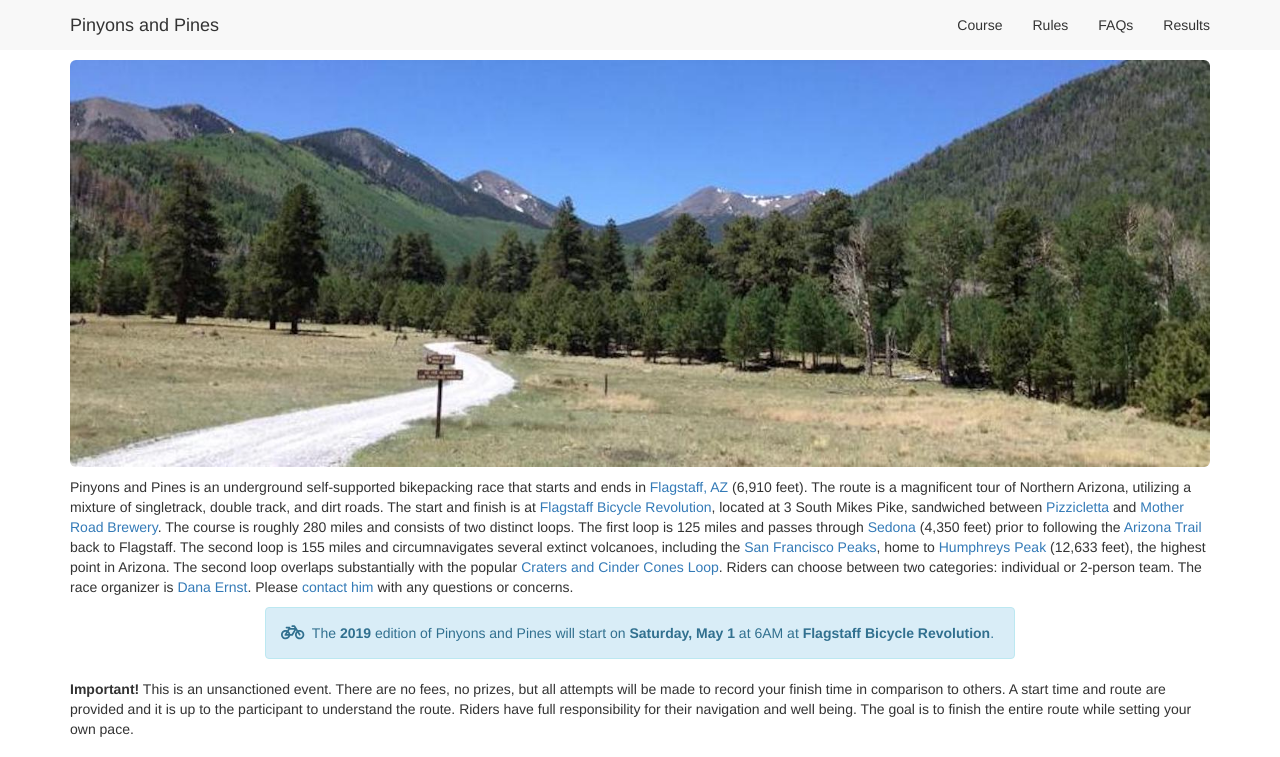
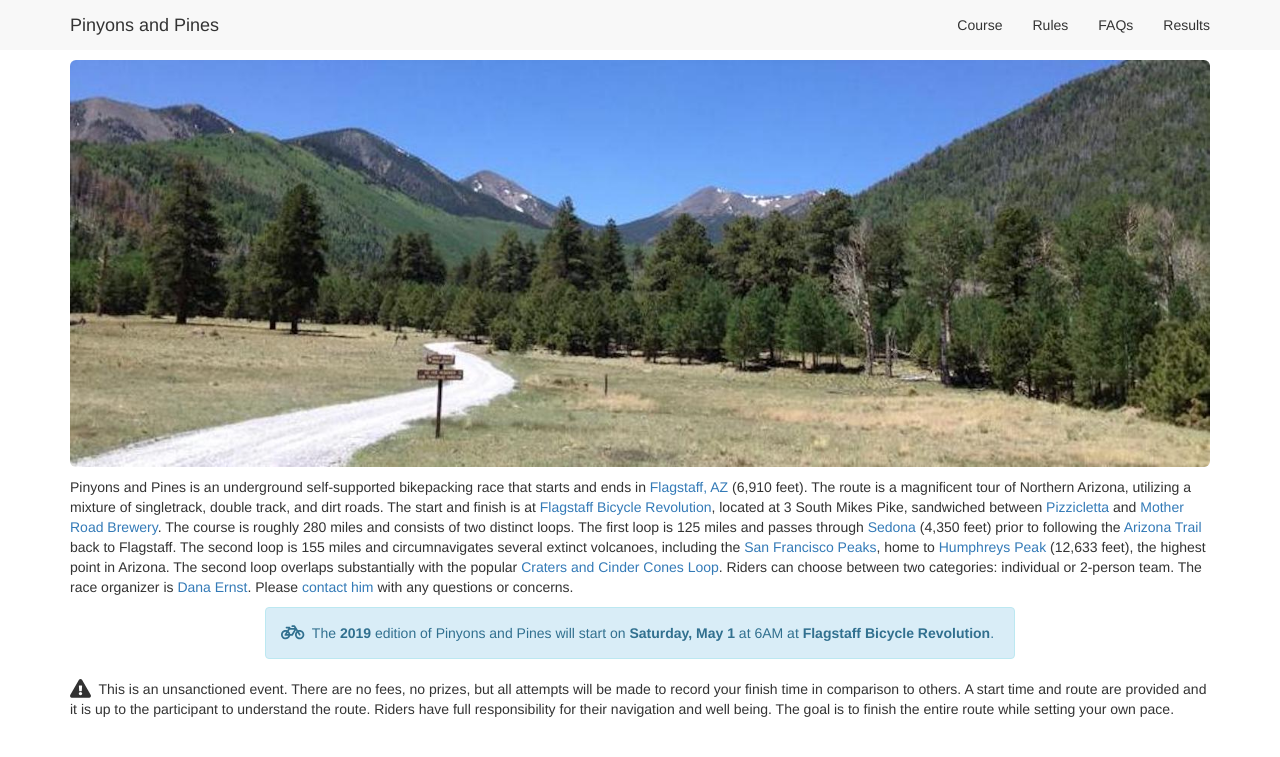
Before and after one commit to dcernst/PinyonsPines, a Jekyll site: the page built from index.md, in a window 1280 px wide and 1374 px high. Shown: the top 757 px of the window. Built offline with Jekyll 4.4.1, drawn with Linux system fonts in a browser that asks for light colours; nearby versions of some CDN libraries; grey boxes are pictures that could not be loaded.

Commit message:
Update to index

```diff
--- a/index.md
+++ b/index.md
@@ -17,7 +17,7 @@ Pinyons and Pines is an underground self-supported bikepacking race that starts
 <div class="col-xs-2"></div>
 </div>
 
-**Important!** This is an unsanctioned event. There are no fees, no prizes, but all attempts will be made to record your finish time in comparison to others. A start time and route are provided and it is up to the participant to understand the route. Riders have full responsibility for their navigation and well being. The goal is to finish the entire route while setting your own pace.
+<i class="fa fa-exclamation-triangle fa-lg" aria-hidden="true"></i>&nbsp; This is an unsanctioned event. There are no fees, no prizes, but all attempts will be made to record your finish time in comparison to others. A start time and route are provided and it is up to the participant to understand the route. Riders have full responsibility for their navigation and well being. The goal is to finish the entire route while setting your own pace.
 
 <!-- Scraps
 
```
